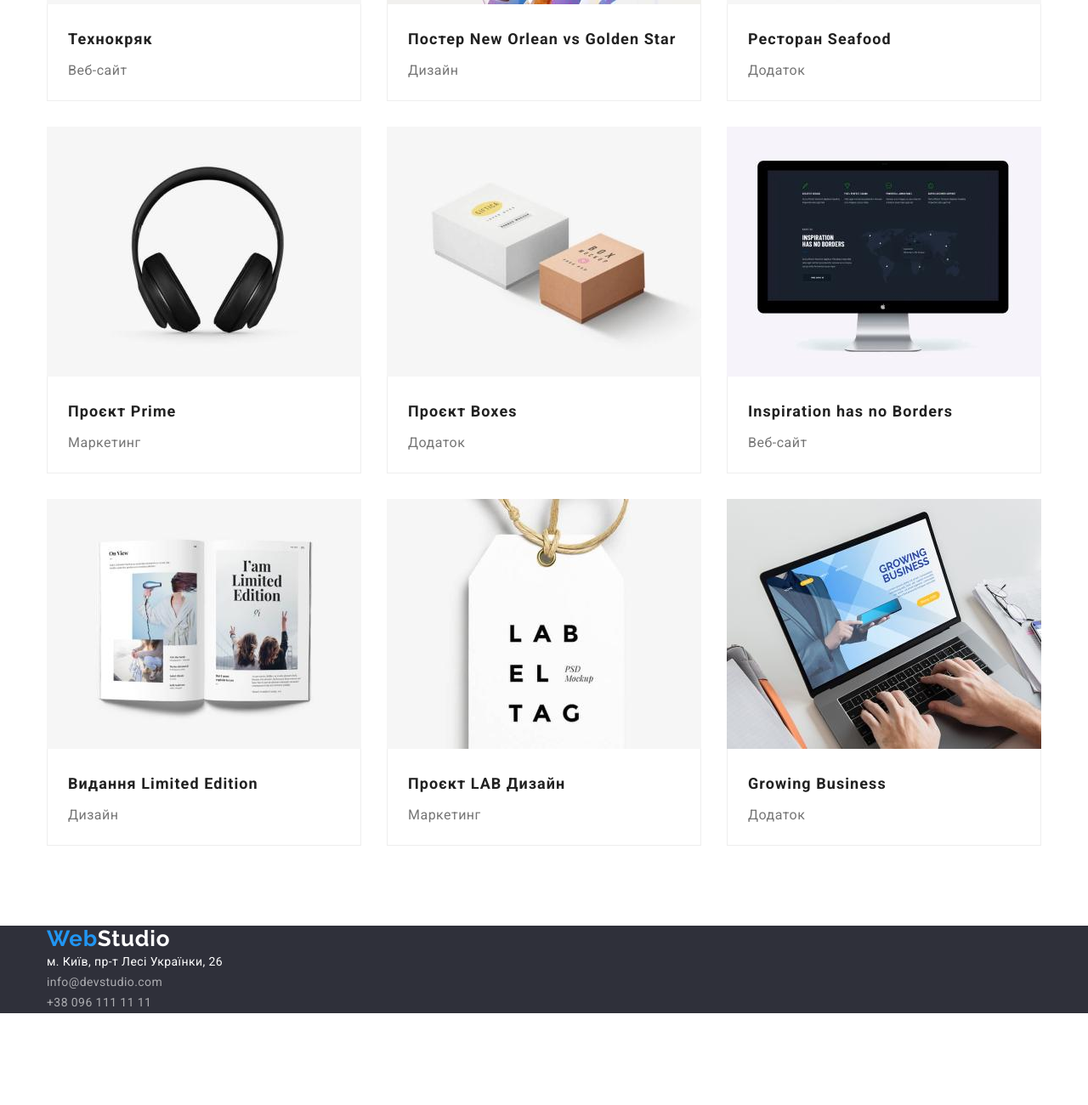
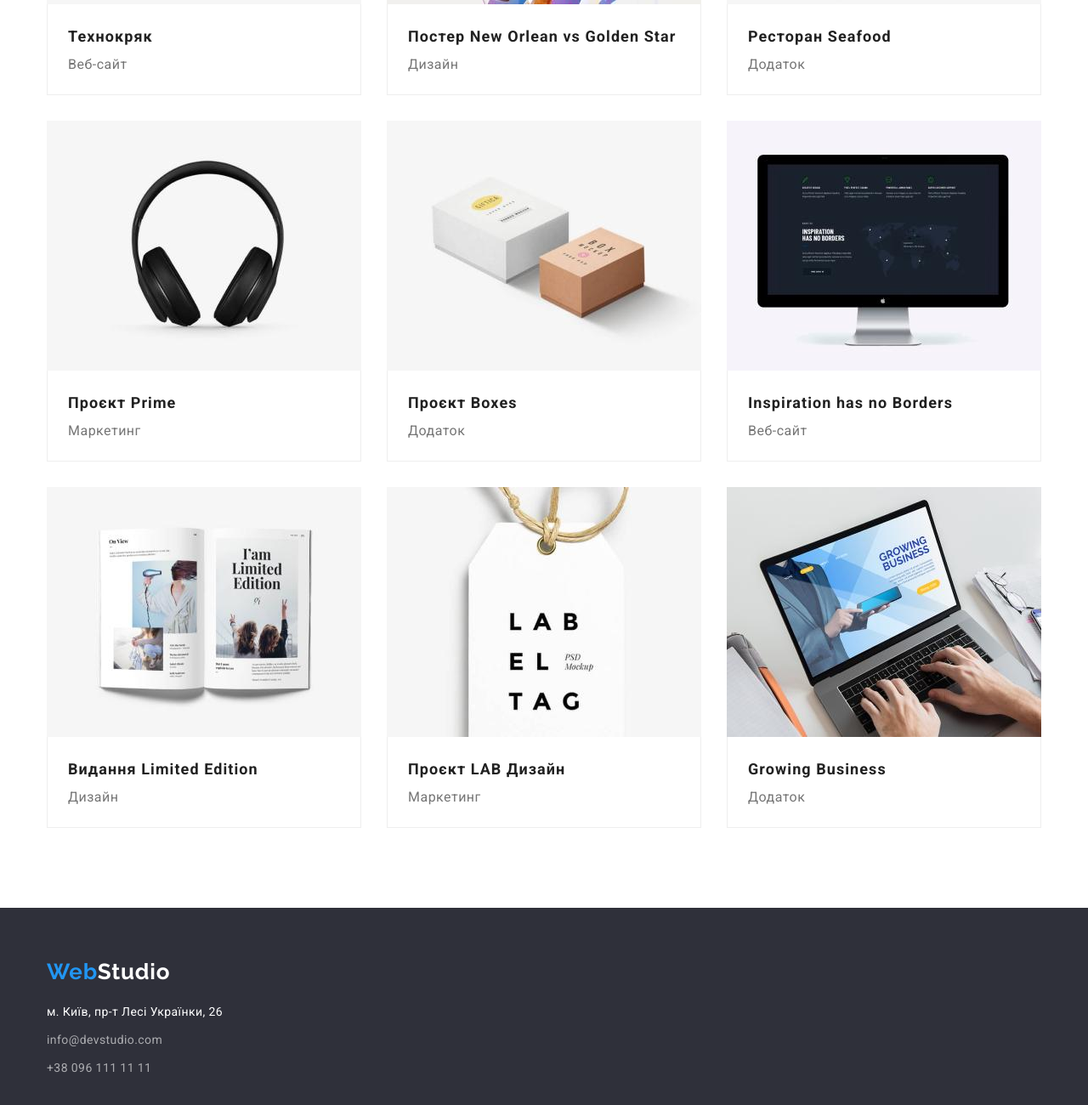
Before and after one commit to dpoiras/goit-markup-hw-03, a plain HTML site: page portfolio.html in a window 1280 px wide. Shown: the part 556-1856 px from the top of the page at 85% size. Before the commit the page ends 1748 px from the top, so only its background shows below. Drawn offline with nearby package versions, Linux system fonts and the light colour scheme.

Commit message:
fixed hero, footer, portfolio cards

```diff
--- a/css/style.css
+++ b/css/style.css
@@ -130,6 +130,9 @@ footer {
 /* hero */
 
 .hero {
+    padding-top: 200px;
+    padding-bottom: 200px;
+
     text-align: center;
     background: #2F303A;
 }
@@ -174,7 +177,7 @@ footer {
 /* features */
 
 .features.section {
-    padding-bottom: 24px;
+    padding-bottom: 0;
 }
 
 .features-list {
@@ -250,6 +253,10 @@ footer {
     border-radius: 0px 0px 4px 4px;
 }
 
+.team-card img {
+    display: block;
+}
+
 .team-title {
     margin-bottom: 50px;
 
@@ -286,10 +293,20 @@ footer {
 
 /* footer address */
 
+.container.footer {
+    padding-top: 60px;
+    padding-bottom: 60px;
+}
+
+.address {
+    margin-top: 20px;
+}
+
+.address .item+.item {
+    margin-top: 9px;
+}
+
 .logo.footer {
-    padding-top: 60px;
-    padding-bottom: 20px;
-
     color: var(--white-color);
 }
 
@@ -375,19 +392,25 @@ footer {
 .portfolio-card {
     margin: 15px;
     width: 370px;
-    border: 1px solid #EEEEEE;
+    /* border: 1px solid #EEEEEE; */
 
 }
 
 .portfolio-card img {
-    margin-top: -1px;
-    margin-left: -1px;
+    display: block;
+}
+
+.portfolio-card .item {
+    padding: 20px 24px;
+    border-left: 1px solid #EEEEEE;
+    border-right: 1px solid #EEEEEE;
+    border-bottom: 1px solid #EEEEEE;
 }
 
 .portfolio-title {
-    margin-top: 20px;
+    /* margin-top: 20px;
     margin-bottom: 4px;
-    margin-left: 24px;
+    margin-left: 24px; */
 
     color: var(--title-color);
     font-weight: 700;
@@ -397,8 +420,8 @@ footer {
 }
 
 .portfolio-text {
-    margin-bottom: 20px;
-    margin-left: 24px;
+    /* margin-bottom: 20px;
+    margin-left: 24px; */
 
     font-size: 16px;
     line-height: 1.88;
--- a/portfolio.html
+++ b/portfolio.html
@@ -67,6 +67,7 @@
     <main>
       <!-- Filter -->
       <section class="section">
+        <div class="container">
           <h1 class="visually-hidden">Фильтр</h1>
 
           <ul class="portfolio-filter">
@@ -86,7 +87,6 @@
               <button type="button" class="button-filter">Маркетинг</button>
             </li>
           </ul>
-        <div class="container">
           <ul class="portfolio">
             <li class="portfolio-card">
               <img
@@ -95,8 +95,10 @@
                 width="370"
                 height="294"
               />
+              <div class="item">
                 <h2 class="portfolio-title">Технокряк</h2>
                 <p class="portfolio-text">Веб-сайт</p>
+              </div>
             </li>
             <li class="portfolio-card">
               <img
@@ -105,8 +107,12 @@
                 width="370"
                 height="294"
               />
-              <h2 class="portfolio-title">Постер New Orlean vs Golden Star</h2>
+              <div class="item">
+                <h2 class="portfolio-title">
+                  Постер New Orlean vs Golden Star
+                </h2>
                 <p class="portfolio-text">Дизайн</p>
+              </div>
             </li>
             <li class="portfolio-card">
               <img
@@ -115,8 +121,10 @@
                 width="370"
                 height="294"
               />
+              <div class="item">
                 <h2 class="portfolio-title">Ресторан Seafood</h2>
                 <p class="portfolio-text">Додаток</p>
+              </div>
             </li>
             <li class="portfolio-card">
               <img
@@ -125,8 +133,10 @@
                 width="370"
                 height="294"
               />
+              <div class="item">
                 <h2 class="portfolio-title">Проєкт Prime</h2>
                 <p class="portfolio-text">Маркетинг</p>
+              </div>
             </li>
             <li class="portfolio-card">
               <img
@@ -135,8 +145,10 @@
                 width="370"
                 height="294"
               />
+              <div class="item">
                 <h2 class="portfolio-title">Проєкт Boxes</h2>
                 <p class="portfolio-text">Додаток</p>
+              </div>
             </li>
             <li class="portfolio-card">
               <img
@@ -145,8 +157,10 @@
                 width="370"
                 height="294"
               />
+              <div class="item">
                 <h2 class="portfolio-title">Inspiration has no Borders</h2>
                 <p class="portfolio-text">Веб-сайт</p>
+              </div>
             </li>
             <li class="portfolio-card">
               <img
@@ -155,8 +169,10 @@
                 width="370"
                 height="294"
               />
+              <div class="item">
                 <h2 class="portfolio-title">Видання Limited Edition</h2>
                 <p class="portfolio-text">Дизайн</p>
+              </div>
             </li>
             <li class="portfolio-card">
               <img
@@ -165,8 +181,10 @@
                 width="370"
                 height="294"
               />
+              <div class="item">
                 <h2 class="portfolio-title">Проєкт LAB Дизайн</h2>
                 <p class="portfolio-text">Маркетинг</p>
+              </div>
             </li>
             <li class="portfolio-card">
               <img
@@ -175,8 +193,10 @@
                 width="370"
                 height="294"
               />
+              <div class="item">
                 <h2 class="portfolio-title">Growing Business</h2>
                 <p class="portfolio-text">Додаток</p>
+              </div>
             </li>
           </ul>
         </div>
@@ -184,22 +204,30 @@
     </main>
 
     <footer>
-      <div class="container">
+      <div class="container footer">
         <a class="logo footer" href="./index.html"
           ><span class="accent">Web</span>Studio</a
         >
         <address>
+          <ul class="address">
+            <li class="item">
               <a
                 href="https://goo.gl/maps/ChAxmsFE7dY5DWc38"
                 class="address-address"
                 >м. Київ, пр-т Лесі Українки, 26</a
-          ><br />
+              >
+            </li>
+            <li class="item">
               <a href="mailto:info@devstudio.com" class="address-mail"
                 >info@devstudio.com</a
-          ><br />
+              >
+            </li>
+            <li class="item">
               <a href="tel:+380961111111" class="address-phone"
                 >+38 096 111 11 11</a
               >
+            </li>
+          </ul>
         </address>
       </div>
     </footer>
```
Also changed, not shown: index.html (+11 -3 lines). Lines whose indentation alone changed are shown as unchanged.
